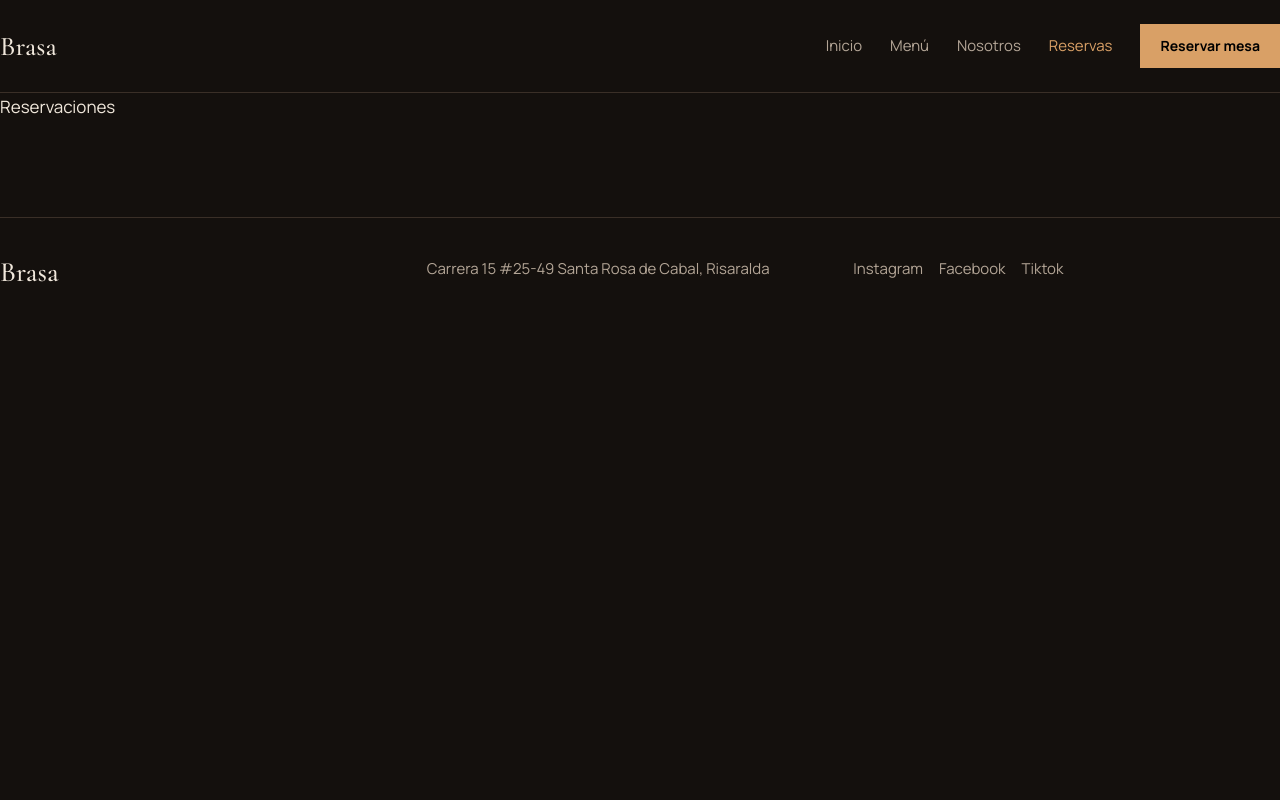
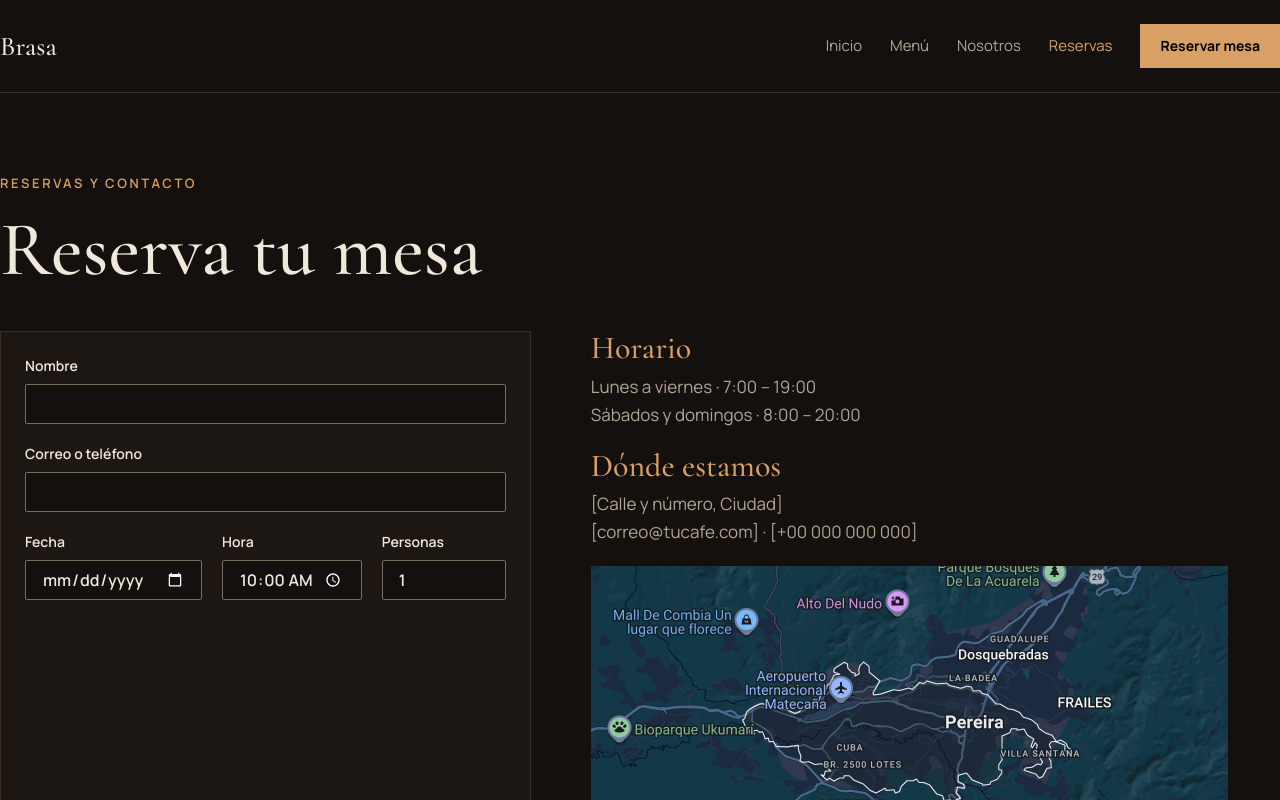
Before and after one commit to asanchezloaiza274-cell/coffee, a React (Vite) app: page /reservations in a window 1280 px wide. Shown: the top 800 px of the page. Built offline with nearby package versions, Linux system fonts and the light colour scheme.

Commit message:
Contenido reservas

```diff
--- /dev/null
+++ b/src/components/Reservations/Schedule.tsx
@@ -0,0 +1,57 @@
+export default function Schedule() {
+  return (
+    <section className="flex gap-10 w-77/100">
+      <form className="flex flex-col gap-5 bg-surface p-6 border border-line">
+        <div className="flex flex-col gap-2 text-sm font-semibold">
+          <label htmlFor="fullname">Nombre</label>
+          <input
+            type="text"
+            id="fullname"
+            name="fullname"
+            className="h-10 w-full min-w-0 rounded-xs border border-[#7A6A5B] bg-bg px-4 text-base text-ink scheme-dark placeholder:text-muted/60 focus:border-accent focus:outline-none focus:ring-1 focus:ring-accent"
+          />
+        </div>
+        <div className="flex flex-col gap-2 text-sm font-semibold">
+          <label htmlFor="emailortel">Correo o teléfono</label>
+          <input
+            type="text"
+            id="emailortel"
+            name="emailortel"
+            className="h-10 w-full min-w-0 rounded-xs border border-[#7A6A5B] bg-bg px-4 text-base text-ink scheme-dark placeholder:text-muted/60 focus:border-accent focus:outline-none focus:ring-1 focus:ring-accent"
+          />
+        </div>
+        <div className="flex items-center gap-5">
+          <div className="flex flex-col gap-2 text-sm font-semibold">
+            <label htmlFor="date">Fecha</label>
+            <input
+              type="date"
+              id="date"
+              name="date"
+              className="h-10 w-full min-w-0 rounded-xs border border-[#7A6A5B] bg-bg px-4 text-base text-ink scheme-dark placeholder:text-muted/60 focus:border-accent focus:outline-none focus:ring-1 focus:ring-accent"
+            />
+          </div>
+          <div className="flex flex-col gap-2 text-sm font-semibold">
+            <label htmlFor="date">Hora</label>
+            <input
+              type="time"
+              id="date"
+              name="date"
+              className="h-10 w-full min-w-0 rounded-xs border border-[#7A6A5B] bg-bg px-4 text-base text-ink scheme-dark placeholder:text-muted/60 focus:border-accent focus:outline-none focus:ring-1 focus:ring-accent"
+              value="10:00"
+            />
+          </div>
+          <div className="flex flex-col gap-2 text-sm font-semibold">
+            <label htmlFor="count">Personas</label>
+            <input
+              type="number"
+              id="count"
+              name="count"
+              className="h-10 w-full min-w-0 rounded-xs border border-[#7A6A5B] bg-bg px-4 text-base text-ink scheme-dark placeholder:text-muted/60 focus:border-accent focus:outline-none focus:ring-1 focus:ring-accent"
+              defaultValue={1}
+            />
+          </div>
+        </div>
+      </form>
+    </section>
+  );
+}
--- a/src/pages/Reservations.tsx
+++ b/src/pages/Reservations.tsx
@@ -1,6 +1,43 @@
+import ExampleImg from "../img/location.PNG";
+import Schedule from "../components/Reservations/Schedule";
+
 export default function Reservations() {
-    return (
+  return (
+    <main className="max-w-7xl mx-auto py-20 flex flex-col gap-10">
+      <section className="flex flex-col gap-1">
+        <span className="text-[13px] font-semibold uppercase tracking-[0.2em] text-accent">
+          Reservas y contacto
+        </span>
+        <h1 className="mt-3 font-display text-[clamp(3rem,6vw,5rem)] font-medium leading-[1.05]">
+          Reserva tu mesa
+        </h1>
+      </section>
 
-        <h1>Reservaciones</h1>
-    )
+      <div
+        className="flex gap-15
+      "
+      >
+        <Schedule />
+
+        <div className="flex flex-col gap-5 w-full">
+          <div className="flex flex-col">
+            <h2 className="mb-2 font-display text-[2rem] font-medium leading-[1.05] text-accent">
+              Horario
+            </h2>
+            <p className="text-muted">Lunes a viernes · 7:00 – 19:00</p>
+            <p className="text-muted">Sábados y domingos · 8:00 – 20:00</p>
+          </div>
+
+          <div className="flex flex-col">
+            <h3 className="mb-2 font-display text-[2rem] font-medium leading-[1.05] text-accent">Dónde estamos</h3>
+            <p className="text-muted">[Calle y número, Ciudad]</p>
+            <p className="text-muted">[correo@tucafe.com] · [+00 000 000 000]</p>
+          </div>
+          <div>
+            <img src={ExampleImg} alt="Imágen de ejemplo" />
+          </div>
+        </div>
+      </div>
+    </main>
+  );
 }
```
Also changed, not shown: src/img/location.PNG (added).
